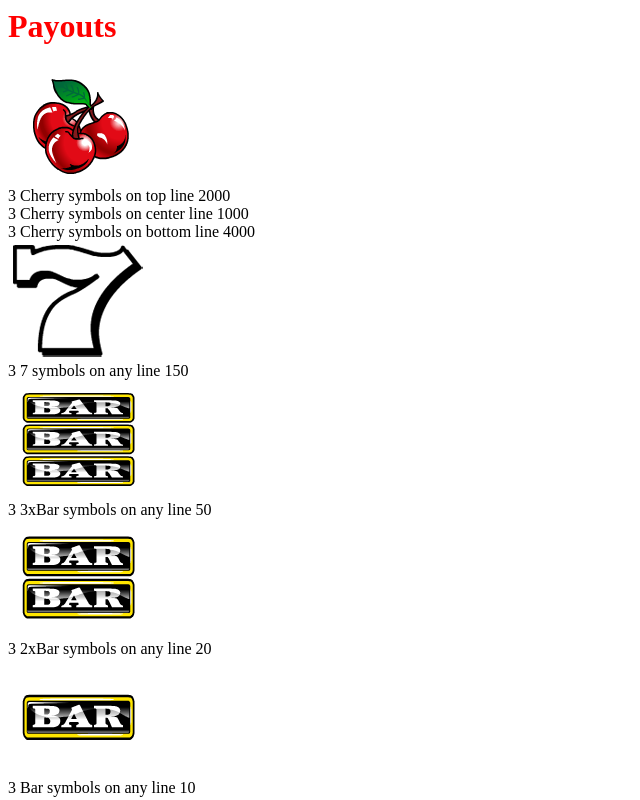
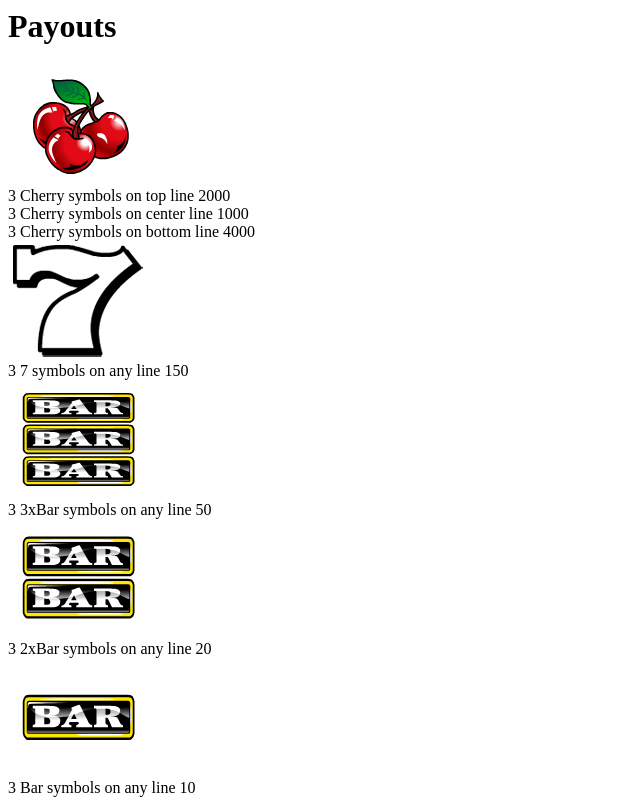
Before and after one commit to mikhailang/SlotGame-TestTask, a plain HTML site: page paytable.html in a window 1280 px wide. Shown: the whole page, without its empty margins (0-640 px from the left). Drawn offline with Linux system fonts and the light colour scheme.

Commit message:
Add files via upload
Added comments.

```diff
--- a/paytableFeel.css
+++ b/paytableFeel.css
@@ -1,12 +1,13 @@
 h1{
-    color: red;
+    color: black;
 }
-
+/* Setting the object left and underneath each other */
 img{
     float: left;
     clear: left;
 }
 
+/* Setting the object left and underneath each other */
 span{
     float: left;
     clear: left;
```
Also changed, not shown: function.js (+32 -19 lines), index.html (+7 -1 lines).
